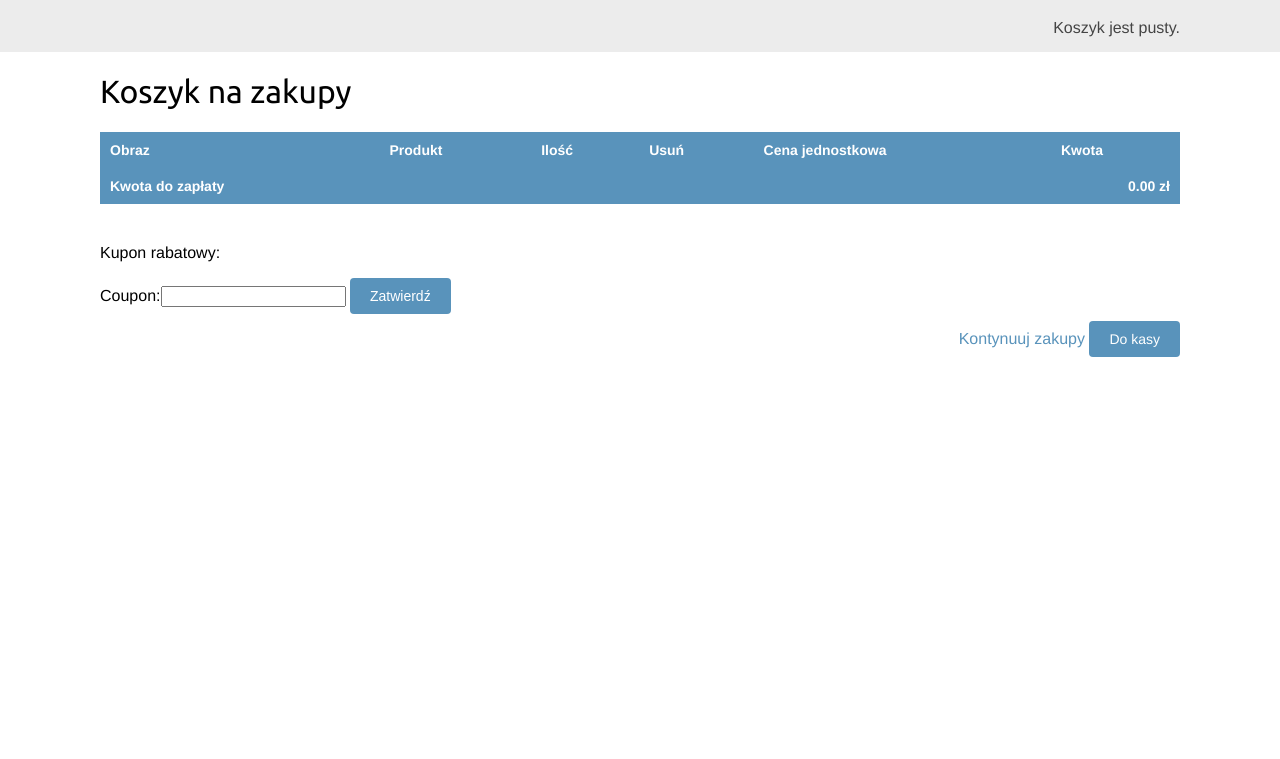
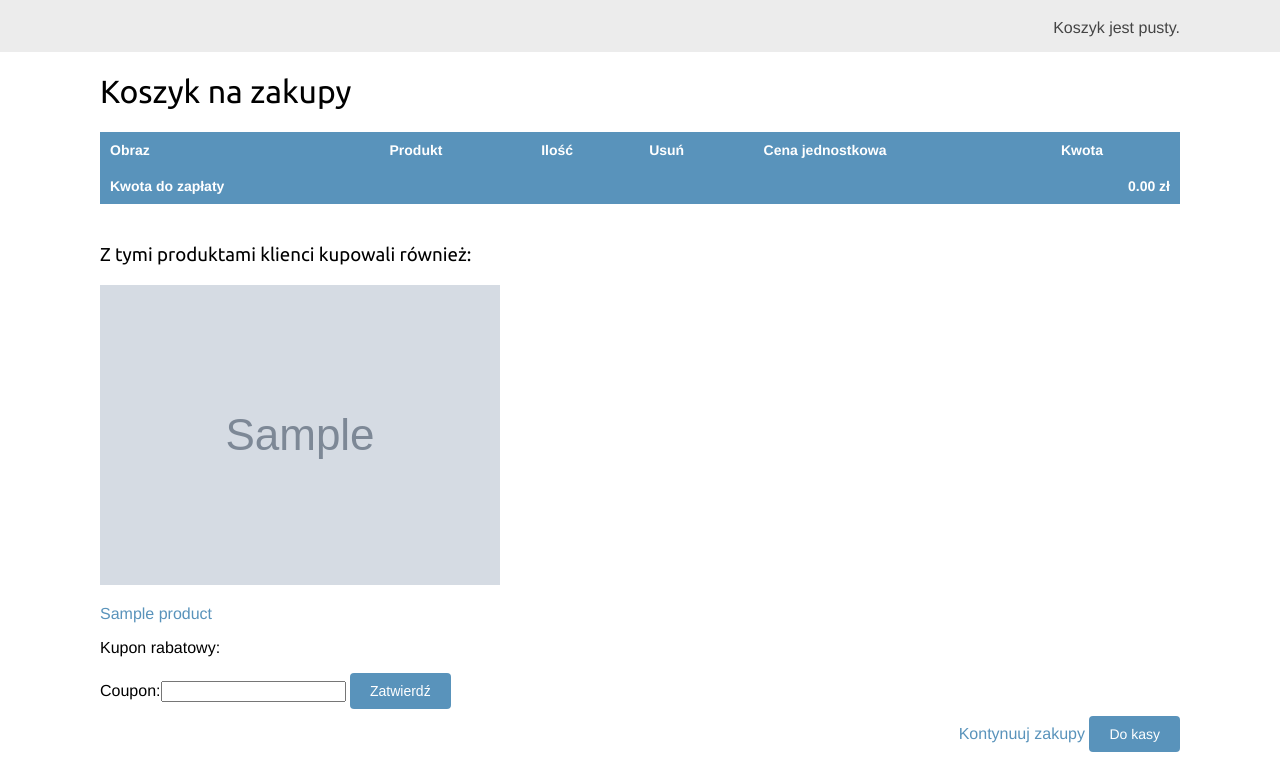
Before and after one commit to florek/python_shop, a Django app: template cart/templates/cart/detail.html in a window 1280 px wide. Shown: the part 56-815 px from the top of the page. Before the commit the page ends 413 px from the top, so only its background shows below. Run offline with Django 3.2, Linux system fonts and the light colour scheme; tables that the repository leaves empty hold one stand-in row (values such as "Sample post"); the template is opened without the code that fills it: values that come from a table or form of the project are taken from there, most other values are stand-ins (such as "Sample title", 1, 10 or a date in 2020); grey boxes marked "Sample" are stand-in pictures; parts of the project's set-up code (start-up, migrations or seed data) failed here and were passed over.

Commit message:
2021.03.07

```diff
--- a/cart/templates/cart/detail.html
+++ b/cart/templates/cart/detail.html
@@ -1,5 +1,6 @@
 {% extends "shop/base.html" %}
 {% load static %}
+{% load i18n %}
 
 {% block title %}
     Koszyk na zakupy
@@ -24,7 +25,7 @@
                     <tr>
                         <td>
                             <a href="{{ product.get_absolute_url }}">
-                                <img src="{% if product.image %}{{ product.image.url }}{% else %}{% static "img/no_image.png" %}{% endif %}"
+                                <img src="{% if product.image %}{{ product.image.url }}{% else %}{% static "img/no_image.png" %}{% endif %}" />
                             </a>
                         </td>
                         <td>
@@ -73,6 +74,21 @@
             </tr>
         </tbody>
     </table>
+    {% if recommended_products %}
+        <div class="recommendations-cart">
+            <h3>{% trans "Z tymi produktami klienci kupowali również: " %}</h3>
+            {% for product in recommended_products %}
+                <div class="item">
+                    <a href="{{ product.get_absolute_url }}">
+                        <img src="{% if product.image %}{{ product.image.url }}{% else %}{% static "img/no_image.png" %}{% endif %}" />
+                    </a>
+                    <p>
+                        <a href="{{ product.get_absolute_url }}">{{ product.name }}</a>
+                    </p>
+                </div>
+            {% endfor %}
+        </div>
+    {% endif %}
     <p>Kupon rabatowy:</p>
     <form action="{% url "coupons:apply" %}" method="post">
         {{ coupon_apply_form }}
--- a/cart/views.py
+++ b/cart/views.py
@@ -4,6 +4,7 @@ from shop.models import Product
 from .cart import Cart
 from .forms import CartAddProductForm
 from coupons.forms import CouponApplyForm
+from shop.recommender import Recommender
 
 
 @require_POST
@@ -22,12 +23,16 @@ def cart_detail(request):
     for item in cart:
         item['update_quantity_form'] = CartAddProductForm(initial={'quantity': item['quantity'], 'update': True})
     coupon_apply_form = CouponApplyForm()
+    recommender = Recommender()
+    cart_products = [item['product'] for item in cart]
+    recommended_products = recommender.suggest_product_for(cart_products, 4)
     return render(
         request,
         'cart/detail.html',
         {
             'cart': cart,
             'coupon_apply_form': coupon_apply_form,
+            'recommended_products': recommended_products,
         }
     )
 
```
